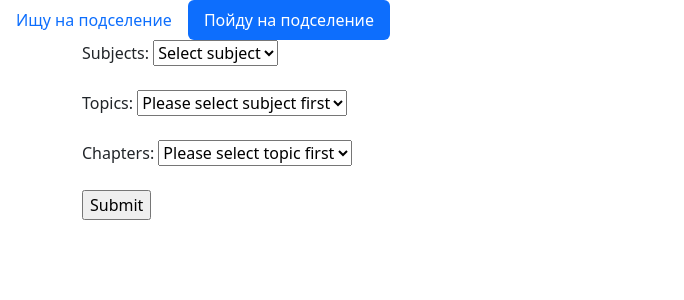
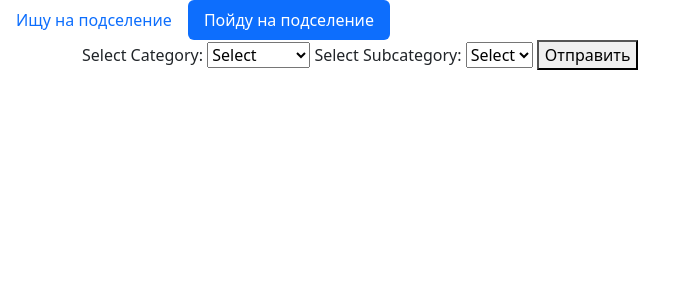
Before and after one commit to isazhan/korshiles, a Django app: template templates/main/create_ad.html in a window 1280 px wide, after a click on "Пойду на подселение". Shown: the top 300 px of the page, without its empty margins (0-684 px from the left). Run offline with Django 4.2, Linux system fonts and the light colour scheme; the template is opened without the code that fills it, so the values that code supplies are empty; parts of the project's set-up code (start-up, migrations or seed data) failed here and were passed over.

Commit message:
cascade select fixing

```diff
--- a/korshiles/settings.py
+++ b/korshiles/settings.py
@@ -126,5 +126,5 @@ DEFAULT_AUTO_FIELD = 'django.db.models.BigAutoField'
 
 AUTH_USER_MODEL = 'users.CustomUser'
 
-LOGIN_URL = '/my/login_user'
+LOGIN_URL = '/my/login'
 LOGOUT_URL = '/'
--- a/templates/include/ad_go.html
+++ b/templates/include/ad_go.html
@@ -1,47 +1,68 @@
-<form action="{% url 'create_ad' %}">
+<form method="post" action="{% url 'create_ad' %}">
     {% csrf_token %}
-    Subjects: <select name="subject" id="subject">
-        <option value="" selected="selected">Select subject</option>
-      </select>
-      <br><br>
-      Topics: <select name="topic" id="topic">
-        <option value="" selected="selected">Please select subject first</option>
-      </select>
-      <br><br>
-      Chapters: <select name="chapter" id="chapter">
-        <option value="" selected="selected">Please select topic first</option>
-      </select>
-      <br><br>
-      <input type="submit" value="Submit">
+    <label for="category">Select Category:</label>
+    <select id="category" onchange="loadSubcategories()" name="city">
+        <option value="">Select</option>
+    </select>
+
+    <label for="subcategory">Select Subcategory:</label>
+    <select id="subcategory" name="district">
+        <option value="">Select</option>
+    </select>
+    <button type="submit">Отправить</button>
 </form>
 
+
 <script>
-    import data from '../../static/base/cities.json' assert { type: 'json' };
-    var subjectObject = data;
-window.onload = function() {
-  var subjectSel = document.getElementById("subject");
-  var topicSel = document.getElementById("topic");
-  var chapterSel = document.getElementById("chapter");
-  for (var x in subjectObject) {
-    subjectSel.options[subjectSel.options.length] = new Option(x, x);
+  // Function to load options from JSON file
+  function loadOptions(callback) {
+      // You can replace 'options.json' with the path to your JSON file
+      fetch('../../static/base/cities.json')
+          .then(response => response.json())
+          .then(data => callback(data))
+          .catch(error => console.error('Error loading options:', error));
   }
-  subjectSel.onchange = function() {
-    //empty Chapters- and Topics- dropdowns
-    chapterSel.length = 1;
-    topicSel.length = 1;
-    //display correct values
-    for (var y in subjectObject[this.value]) {
-      topicSel.options[topicSel.options.length] = new Option(y, y);
-    }
+
+  // Function to populate the category select
+  function loadCategories() {
+      var categorySelect = document.getElementById('category');
+      loadOptions(function (data) {
+          data.categories.forEach(function (category) {
+              var option = document.createElement('option');
+              option.value = category.id;
+              option.textContent = category.name;
+              categorySelect.appendChild(option);
+          });
+      });
   }
-  topicSel.onchange = function() {
-    //empty Chapters dropdown
-    chapterSel.length = 1;
-    //display correct values
-    var z = subjectObject[subjectSel.value][this.value];
-    for (var i = 0; i < z.length; i++) {
-      chapterSel.options[chapterSel.options.length] = new Option(z[i], z[i]);
-    }
+
+  // Function to populate the subcategory select based on the selected category
+  function loadSubcategories() {
+      var categorySelect = document.getElementById('category');
+      var subcategorySelect = document.getElementById('subcategory');
+
+      // Clear subcategory options
+      subcategorySelect.innerHTML = '<option value="">Select</option>';
+
+      // Get selected category value
+      var selectedCategory = categorySelect.value;
+
+      if (selectedCategory !== "") {
+          loadOptions(function (data) {
+              var selectedCategoryData = data.categories.find(function (category) {
+                  return category.id === selectedCategory;
+              });
+
+              selectedCategoryData.subcategories.forEach(function (subcategory) {
+                  var option = document.createElement('option');
+                  option.value = subcategory.id;
+                  option.textContent = subcategory.name;
+                  subcategorySelect.appendChild(option);
+              });
+          });
+      }
   }
-}
+
+  // Initialize the category select on page load
+  window.onload = loadCategories;
 </script>
```
Also changed, not shown: apps/main/views.py (+8 -2 lines), db.py (added, +13 -0 lines), static/base/cities.json (+46 -4 lines).
